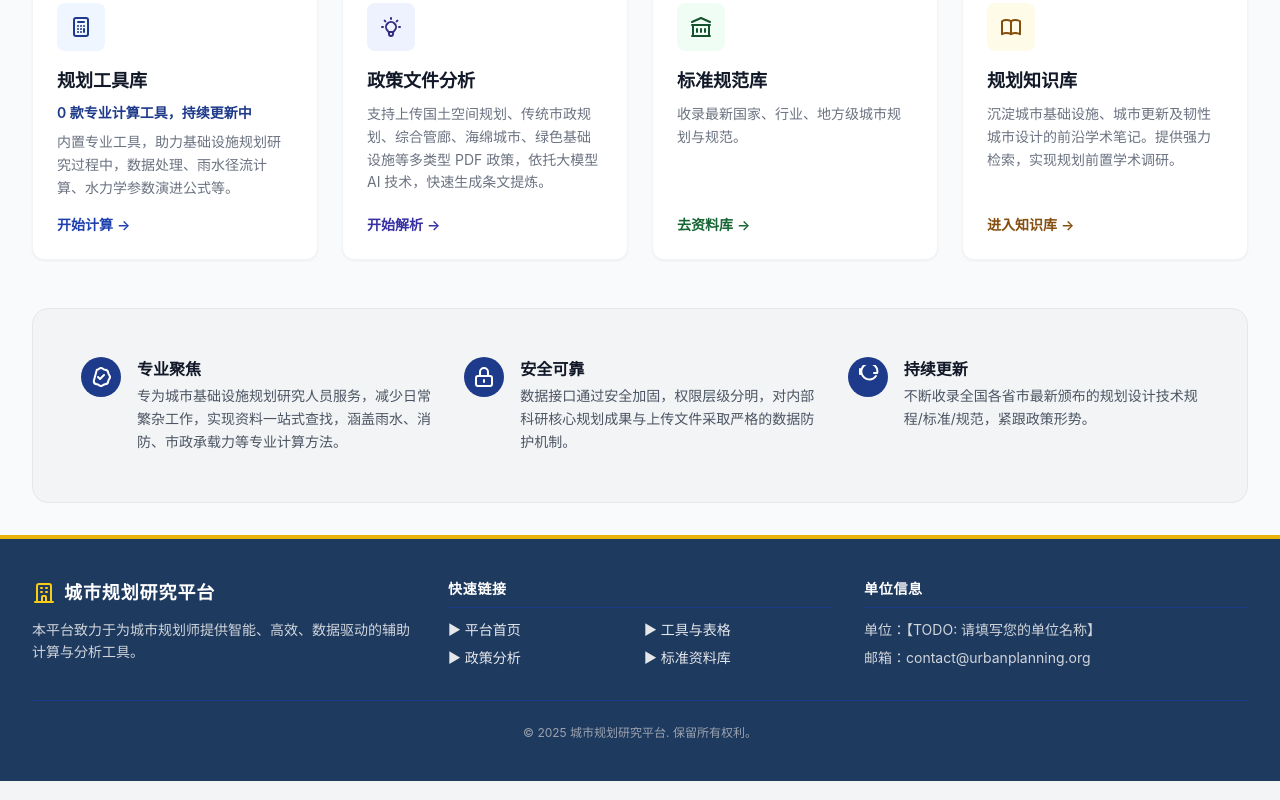
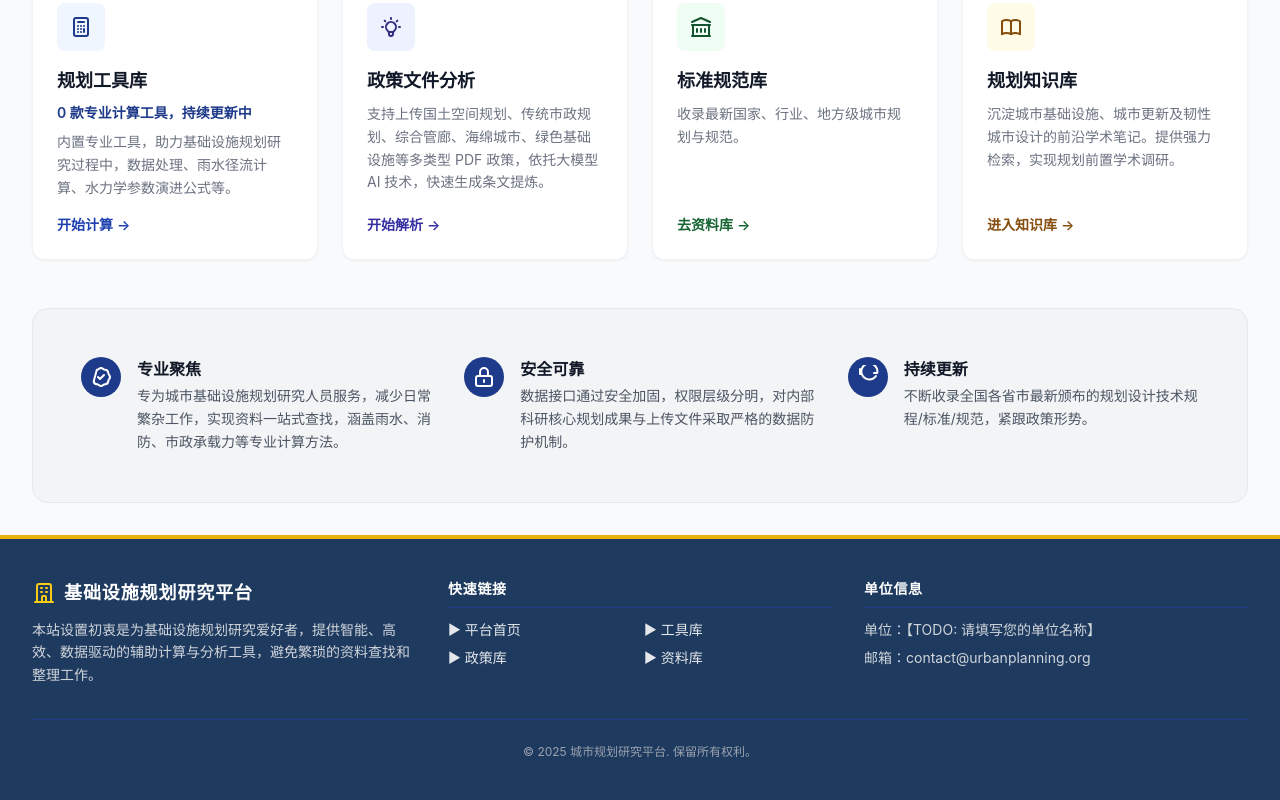
Before and after one commit to zhuanbang111-sudo/urban-planning-platform, a Vue app: page / in a window 1280 px wide. Shown: the part 788-1588 px from the top of the page. Built offline with nearby package versions, Linux system fonts and the light colour scheme; no server answers.

Commit message:
修改页面提示词

```diff
--- a/src/components/FooterBar.vue
+++ b/src/components/FooterBar.vue
@@ -9,10 +9,10 @@
             <svg class="h-6 w-6 text-yellow-400" viewBox="0 0 24 24" fill="none" stroke="currentColor" stroke-width="2">
               <path stroke-linecap="round" stroke-linejoin="round" d="M19 21V5a2 2 0 00-2-2H7a2 2 0 00-2 2v16m14 0h2m-2 0h-5m-9 0H3m2 0h5M9 7h1m-1 4h1m4-4h1m-1 4h1m-5 10v-5a1 1 0 011-1h2a1 1 0 011 1v5m-4 0h4" />
             </svg>
-            <span class="text-lg font-bold tracking-wider text-white">城市规划研究平台</span>
+            <span class="text-lg font-bold tracking-wider text-white">基础设施规划研究平台</span>
           </div>
           <p class="text-sm text-gray-300 leading-relaxed max-w-sm">
-            本平台致力于为城市规划师提供智能、高效、数据驱动的辅助计算与分析工具。
+            本站设置初衷是为基础设施规划研究爱好者，提供智能、高效、数据驱动的辅助计算与分析工具，避免繁琐的资料查找和整理工作。
           </p>
         </div>
         <!-- 中间 -->
@@ -20,9 +20,9 @@
           <span class="text-sm font-semibold tracking-wider text-white uppercase border-b border-blue-900 pb-2">快速链接</span>
           <div class="grid grid-cols-2 gap-2 text-sm">
             <router-link to="/" class="hover:text-yellow-400 transition-colors">▶ 平台首页</router-link>
-            <router-link to="/tools" class="hover:text-yellow-400 transition-colors">▶ 工具与表格</router-link>
-            <router-link to="/policy" class="hover:text-yellow-400 transition-colors">▶ 政策分析</router-link>
-            <router-link to="/library" class="hover:text-yellow-400 transition-colors">▶ 标准资料库</router-link>
+            <router-link to="/tools" class="hover:text-yellow-400 transition-colors">▶ 工具库</router-link>
+            <router-link to="/policy" class="hover:text-yellow-400 transition-colors">▶ 政策库</router-link>
+            <router-link to="/library" class="hover:text-yellow-400 transition-colors">▶ 资料库</router-link>
           </div>
         </div>
         <!-- 右侧 -->
```
